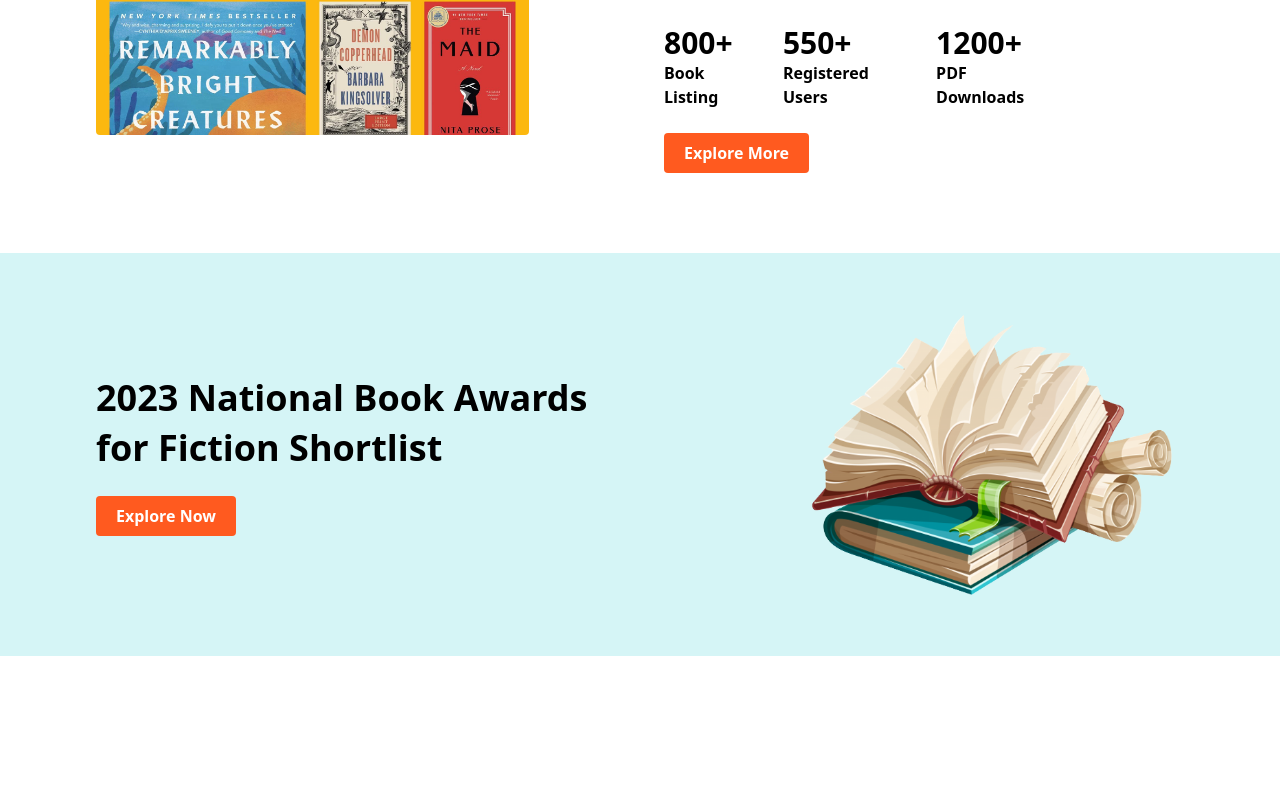
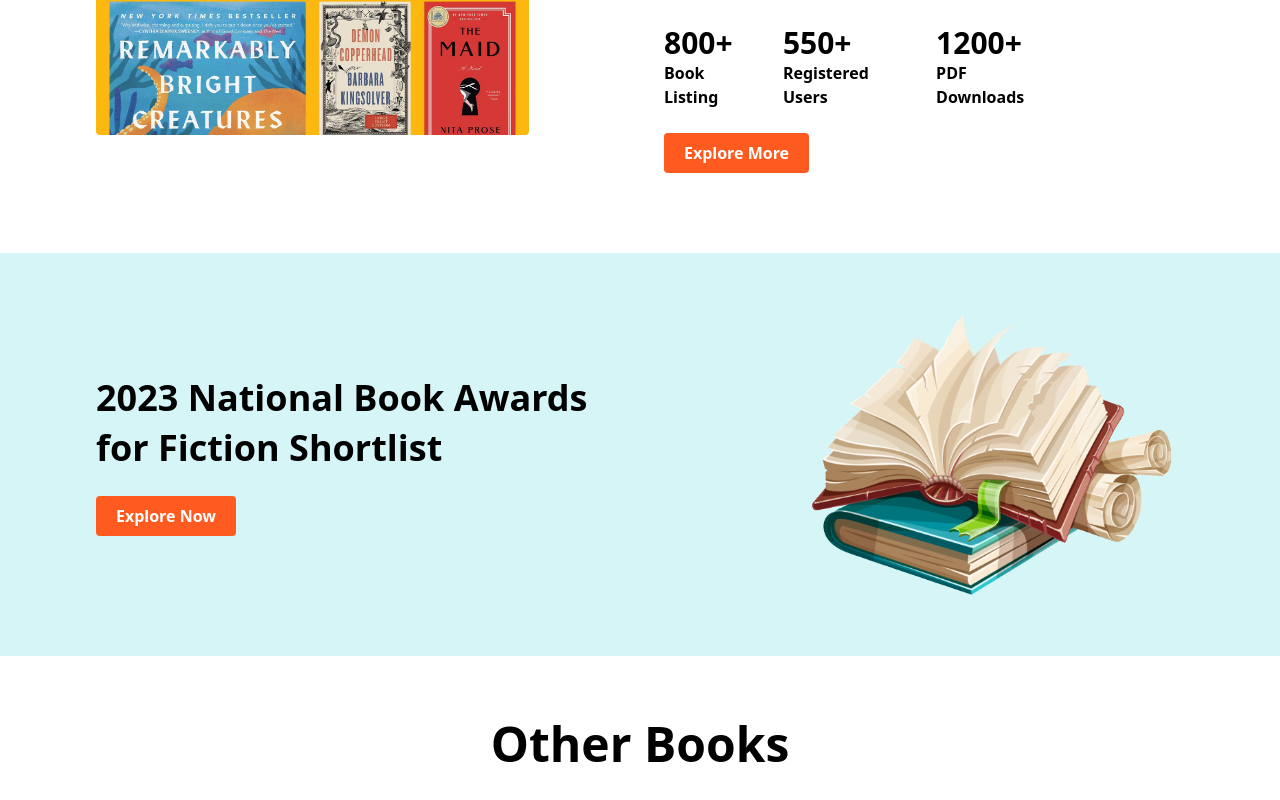
Before and after one commit to DevOpsMansa/MERN-bookStore-frontEnd, a React (Vite) app: page / in a window 1280 px wide. Shown: the part 1329-2129 px from the top of the page. Before the commit the page ends 1985 px from the top, so only its background shows below. Built offline with nearby package versions, Linux system fonts and the light colour scheme; no server answers.

Commit message:
Nineteenth commit: Fetched books to our other books section

```diff
--- /dev/null
+++ b/src/home/OtherBooks.jsx
@@ -0,0 +1,22 @@
+import React, { useEffect, useState } from 'react'
+import BookCards from '../components/BookCards';
+
+
+
+const OtherBooks = () => {
+        const [books, setBooks] = useState([]);
+
+        useEffect(() => {
+          fetch("http://localhost:5000/all-books")
+            .then(res => res.json())
+            .then(data => setBooks(data.slice(2,9)))
+            // .catch(error => console.error("Error fetching data:", error));
+        }, [])
+        return (
+          <div>
+            <BookCards books={books} headLine="Other Books" />
+          </div>
+        );
+      };
+
+export default OtherBooks
--- a/src/home/home.jsx
+++ b/src/home/home.jsx
@@ -3,6 +3,10 @@ import Banner from "../components/Banner";
 import BestSellerBooks from './BestSellerBooks';
 import FavBook from "./FavBook";
 import PromoBanner from "./PromoBanner";
+import OtherBooks from "./OtherBooks";
+
+
+
 
 
 const Home = () => {
@@ -12,6 +16,7 @@ const Home = () => {
       <BestSellerBooks/>
       <FavBook/>
       <PromoBanner/>
+      <OtherBooks/>
     </div>
   );
 };
```
Also changed, not shown: src/pages/Home/OtherBookss.jsx (renamed from src/pages/Home/OtherBooks.jsx).
